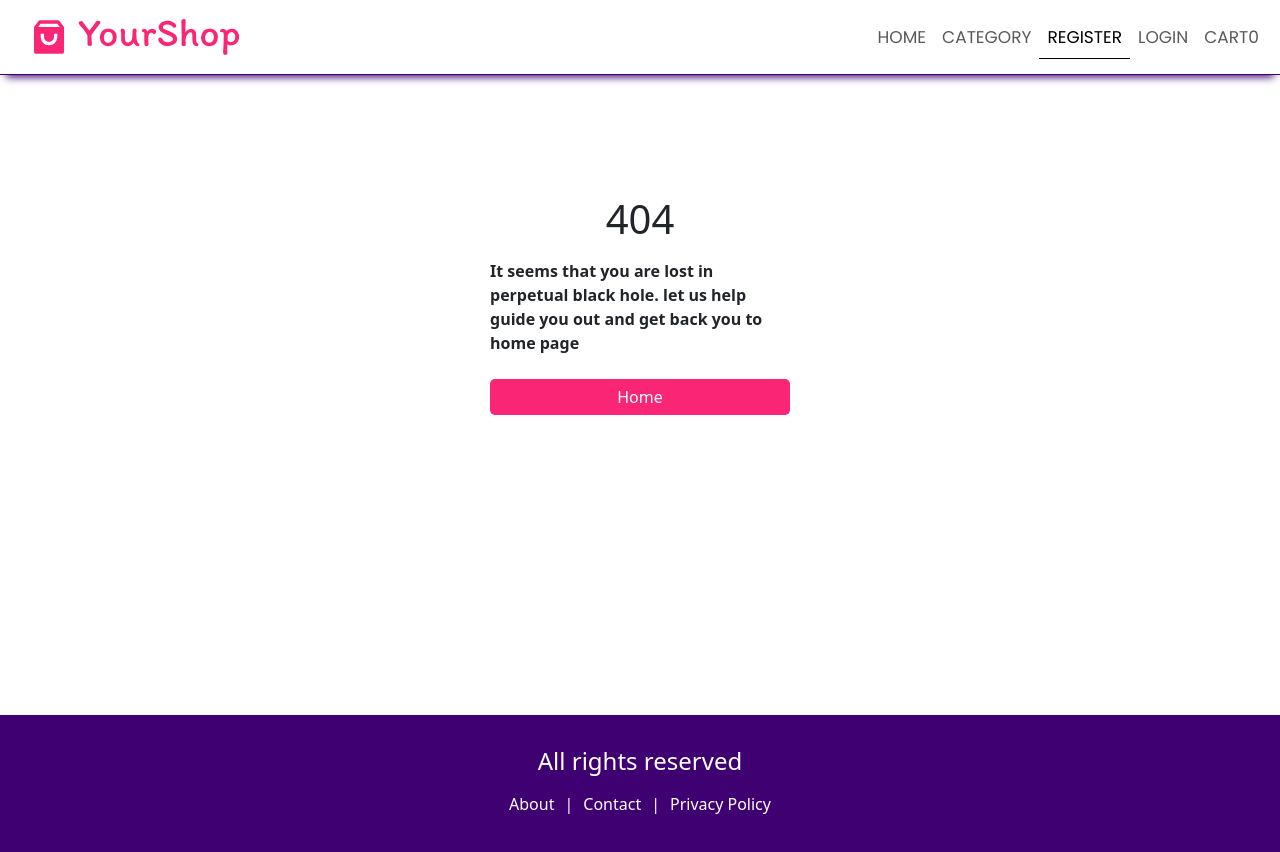
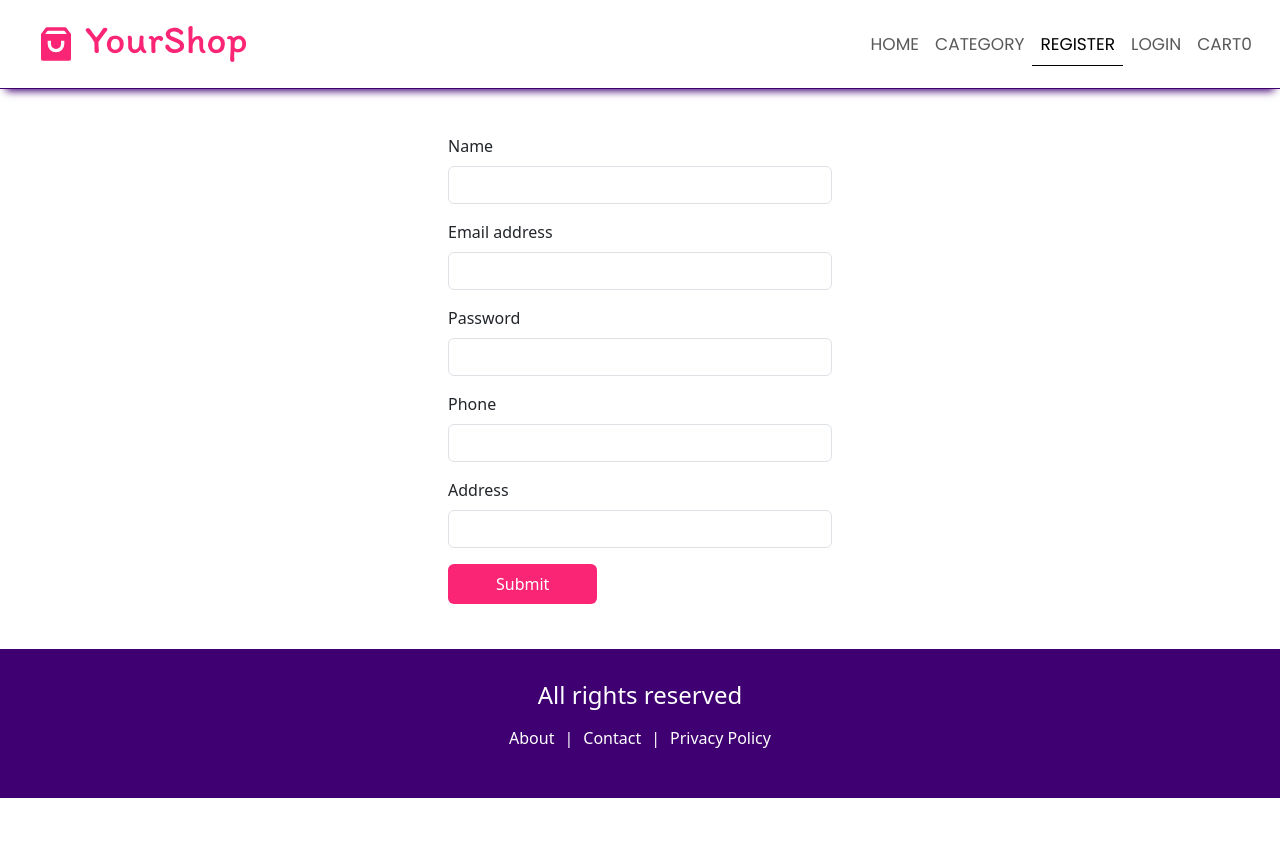
Before and after one commit to AyushiPohekar/EcommerceFrontend, a React (Create React App) app: page /register in a window 1280 px wide. Shown: the top 852 px of the page. After the commit the page ends 800 px from the top, so only its background shows below. Built offline with nearby package versions, Linux system fonts and the light colour scheme; a web font is replaced by a local one.

Commit message:
logindone

```diff
--- a/package.json
+++ b/package.json
@@ -1,16 +1,21 @@
 {
   "name": "ecommercefrontend",
+  "proxy": "http://localhost:8080",
   "version": "0.1.0",
   "private": true,
   "dependencies": {
     "@testing-library/jest-dom": "^5.16.5",
     "@testing-library/react": "^13.4.0",
     "@testing-library/user-event": "^13.5.0",
+    "axios": "^1.3.4",
     "react": "^18.2.0",
     "react-dom": "^18.2.0",
+    "react-helmet": "^6.1.0",
+    "react-hot-toast": "^2.4.0",
     "react-icons": "^4.8.0",
     "react-router-dom": "^6.10.0",
     "react-scripts": "5.0.1",
+    "react-toastify": "^9.1.2",
     "web-vitals": "^2.1.4"
   },
   "scripts": {
--- a/src/App.js
+++ b/src/App.js
@@ -6,6 +6,9 @@ import About from "./pages/About";
 import Contact from "./pages/Contact";
 import Policy from "./pages/Policy";
 import PageNotFound from "./pages/PageNotFound";
+import Register from "./pages/Auth/Register";
+import Login from "./pages/Auth/Login";
+
 
 function App(){
   return(
@@ -15,6 +18,8 @@ function App(){
     <Route path="/about" element={<About/>}/>
     <Route path="/contact" element={<Contact/>}/>
     <Route path="/policy" element={<Policy/>}/>
+    <Route path="/register" element={<Register/>}/>
+    <Route path="/login" element={<Login/>}/>
 
     <Route path="*" element={<PageNotFound/>}/>
 
--- a/src/components/Layout/Layout.js
+++ b/src/components/Layout/Layout.js
@@ -1,17 +1,35 @@
-import React from 'react'
-import Header from './Header'
-import Footer from './Footer'
+import React from "react";
+import Header from "./Header";
+import Footer from "./Footer";
+import { Helmet } from "react-helmet";
+import { ToastContainer } from "react-toastify";
+import "react-toastify/dist/ReactToastify.css";
 
-const Layout = ({children}) => {
+const Layout = ({ children, title, description, keywords, author }) => {
   return (
     <div>
-   <Header/>
-   <main style={{minHeight:"70vh"}}>
-   {children}
-   </main>
-  <Footer/>
+      <Helmet>
+        <meta charSet="UTF-8" />
+        <meta name="description" content={description} />
+        <meta name="keywords" content={keywords} />
+        <meta name="author" content={author} />
+        <title>{title}</title>
+      </Helmet>
+      <Header />
+      <main style={{ minHeight: "70vh" }}>
+        <ToastContainer />
+        {children}
+      </main>
+      <Footer />
     </div>
-  )
-}
+  );
+};
 
-export default Layout
+Layout.defaultProps = {
+  title: "Ecommerce app - shop now",
+  description: "mern stack project",
+  keywords: "mern,react,node,mongodb",
+  author: "Ayushi",
+};
+
+export default Layout;
--- a/src/index.css
+++ b/src/index.css
@@ -21,7 +21,7 @@ text-transform: uppercase;
 box-shadow: 0 8px 8px -6px #3F0071;
 --webkit-box-shadow:0 8px 8px -6px #3F0071;
 border-bottom: 0.3px solid #3F0071;
-padding: 1px;
+padding: 0.5rem;
 
 }
 .nav-link{
@@ -29,6 +29,7 @@ padding: 1px;
 }
 .active{
   border-bottom: 1px solid black;
+  width: fit-content;
 }
 .navbar-brand{
   padding: 1rem;
--- a/src/pages/About.js
+++ b/src/pages/About.js
@@ -3,7 +3,7 @@ import Layout from '../components/Layout/Layout'
 
 const About = () => {
   return (
-    <Layout>
+    <Layout title={'About us- Ecommerce'}>
     <h1>About</h1>
     </Layout>
   )
--- /dev/null
+++ b/src/pages/Auth/Login.js
@@ -0,0 +1,90 @@
+import React, { useState } from "react";
+import "../Pages.css";
+import Layout from "../../components/Layout/Layout";
+import {  toast } from 'react-toastify';
+import axios from "axios";
+import { useNavigate } from "react-router-dom";
+
+
+const Login = () => {
+
+    const[email,setEmail]=useState("");
+    const[password,setPassword]=useState("");
+
+    const navigate=useNavigate();
+
+    const handleSubmit=async(e)=>{
+   e.preventDefault();
+   console.log(email,password);
+
+   try {
+    const res = await axios.post("/api/v1/auth/login", {
+
+      email,
+      password,
+
+
+    });
+    if (res && res.data.success) {
+        toast.success(res.data && res.data.message);
+        setTimeout(() => {
+           navigate('/');
+          }, 5000);
+
+
+    } else {
+      toast.error(res.data.message);
+    }
+  } catch (error) {
+    console.log(error);
+    toast.error("Something went wrong");
+  }
+};
+
+
+
+  return (
+    <Layout title={"Register-Ecommerce App"}>
+      <div className="registerContainer">
+        <form style={{width:"30%"}} onSubmit={handleSubmit}>
+
+          <div className="mb-3">
+            <label htmlFor="exampleInputEmail1" className="form-label">
+              Email address
+            </label>
+            <input
+              type="email"
+              className="form-control"
+              id="exampleInputEmail1"
+              value={email}
+              onChange={(e)=>{setEmail(e.target.value)}}
+              required
+            />
+          </div>
+          <div className="mb-3">
+            <label htmlFor="exampleInputPassword1" className="form-label">
+              Password
+            </label>
+            <input
+              type="password"
+              className="form-control"
+              id="exampleInputPassword1"
+              value={password}
+              onChange={(e)=>{setPassword(e.target.value)}}
+              required
+            />
+          </div>
+
+
+
+
+          <button type="submit" className="btn btn-primary Registerbtn">
+           Login
+          </button>
+        </form>
+      </div>
+    </Layout>
+  );
+};
+
+export default Login;
--- /dev/null
+++ b/src/pages/Auth/Register.js
@@ -0,0 +1,128 @@
+import React, { useState } from "react";
+import "../Pages.css";
+import Layout from "../../components/Layout/Layout";
+import {  toast } from 'react-toastify';
+import axios from "axios";
+import { useNavigate } from "react-router-dom";
+
+
+const Register = () => {
+    const[name,setName]=useState("");
+    const[email,setEmail]=useState("");
+    const[password,setPassword]=useState("");
+    const[phone,setPhone]=useState("");
+    const[address,setAddress]=useState("");
+    const navigate=useNavigate();
+
+    const handleSubmit=async(e)=>{
+   e.preventDefault();
+   console.log(name,email,password,phone,address);
+
+   try {
+    const res = await axios.post("/api/v1/auth/register", {
+      name,
+      email,
+      password,
+      phone,
+      address
+
+    });
+    if (res && res.data.success) {
+        toast.success(res.data && res.data.message);
+        setTimeout(() => {
+           navigate('/login');
+          }, 5000);
+
+
+    } else {
+      toast.error(res.data.message);
+    }
+  } catch (error) {
+    console.log(error);
+    toast.error("Something went wrong");
+  }
+};
+
+
+
+  return (
+    <Layout title={"Register-Ecommerce App"}>
+      <div className="registerContainer">
+        <form style={{width:"30%"}} onSubmit={handleSubmit}>
+          <div className="mb-3">
+            <label htmlFor="exampleInputname" className="form-label">
+              Name
+            </label>
+            <input
+              type="text"
+              className="form-control"
+              id="exampleInputname"
+              value={name}
+              onChange={(e)=>{setName(e.target.value)}}
+              required
+            />
+          </div>
+          <div className="mb-3">
+            <label htmlFor="exampleInputEmail1" className="form-label">
+              Email address
+            </label>
+            <input
+              type="email"
+              className="form-control"
+              id="exampleInputEmail1"
+              value={email}
+              onChange={(e)=>{setEmail(e.target.value)}}
+              required
+            />
+          </div>
+          <div className="mb-3">
+            <label htmlFor="exampleInputPassword1" className="form-label">
+              Password
+            </label>
+            <input
+              type="password"
+              className="form-control"
+              id="exampleInputPassword1"
+              value={password}
+              onChange={(e)=>{setPassword(e.target.value)}}
+              required
+            />
+          </div>
+          <div className="mb-3">
+            <label htmlFor="exampleInputphone" className="form-label">
+             Phone
+            </label>
+            <input
+              type="text"
+              className="form-control"
+              id="exampleInputphone"
+              value={phone}
+              onChange={(e)=>{setPhone(e.target.value)}}
+              required
+            />
+          </div>
+
+          <div className="mb-3">
+            <label htmlFor="exampleInputaddress" className="form-label">
+             Address
+            </label>
+            <input
+              type="text"
+              className="form-control"
+              id="exampleInputaddress"
+              value={address}
+              onChange={(e)=>{setAddress(e.target.value)}}
+              required
+            />
+          </div>
+
+          <button type="submit" className="btn btn-primary Registerbtn">
+            Submit
+          </button>
+        </form>
+      </div>
+    </Layout>
+  );
+};
+
+export default Register;
--- a/src/pages/Contact.js
+++ b/src/pages/Contact.js
@@ -4,7 +4,7 @@ import {BiMailSend, BiPhoneCall, BiSupport} from "react-icons/bi";
 import './Pages.css'
 const Contact = () => {
   return (
-    <Layout>
+    <Layout title={'Contact us- Ecommerce'}>
     <div class="container ContactUs ">
     <div class="row ContactUsrow">
       <div class=" col-md-6">
--- a/src/pages/HomePage.js
+++ b/src/pages/HomePage.js
@@ -3,7 +3,7 @@ import Layout from '../components/Layout/Layout'
 
 const HomePage = () => {
   return (
-    <Layout>
+    <Layout title={'Ecommerce'}>
     <h1>HomePage</h1>
     </Layout>
   )
--- a/src/pages/PageNotFound.js
+++ b/src/pages/PageNotFound.js
@@ -6,7 +6,7 @@ import { useNavigate } from 'react-router-dom'
 const PageNotFound = () => {
   const navigate=useNavigate();
   return (
-    <Layout>
+    <Layout title={'Go Back-404'}>
     <div className='pageNotFoundCpontainer'>
     <h1 >404</h1>
     <p >It seems that you are lost in perpetual black hole. let us help guide you out and get back you to home page</p>
--- a/src/pages/Pages.css
+++ b/src/pages/Pages.css
@@ -26,10 +26,10 @@
 }
 
 /***************************************** Contact ********************************************************/
-.ContactUs{
-    margin-top:8%;
+/* .ContactUs{
+    margin-top:2%;
 
-}
+} */
 
 .ContactUsRight{
     margin-top: 3.5rem;
@@ -45,3 +45,19 @@
     background-color: #FB2576;
     color: white;
 }
+
+/******************************************* Register Page *******************************************************/
+.registerContainer{
+    display: flex;
+    align-items: center;
+    justify-content: center;
+    height: 70vh;
+    flex-direction: column;
+
+
+}
+.Registerbtn{
+    background-color: #FB2576;
+    border: none;
+    padding: 0.5rem 3rem;
+}
--- a/src/pages/Policy.js
+++ b/src/pages/Policy.js
@@ -2,7 +2,7 @@ import React from 'react'
 import Layout from '../components/Layout/Layout'
 
 const Policy = () => {
-  return (<Layout>
+  return (<Layout title={'PrivacyPolicy- Ecommerce'}>
     <h1>Policy</h1>
 
     </Layout>
```
Also changed, not shown: 2 other files (tests, documents, lock files or other folders).
